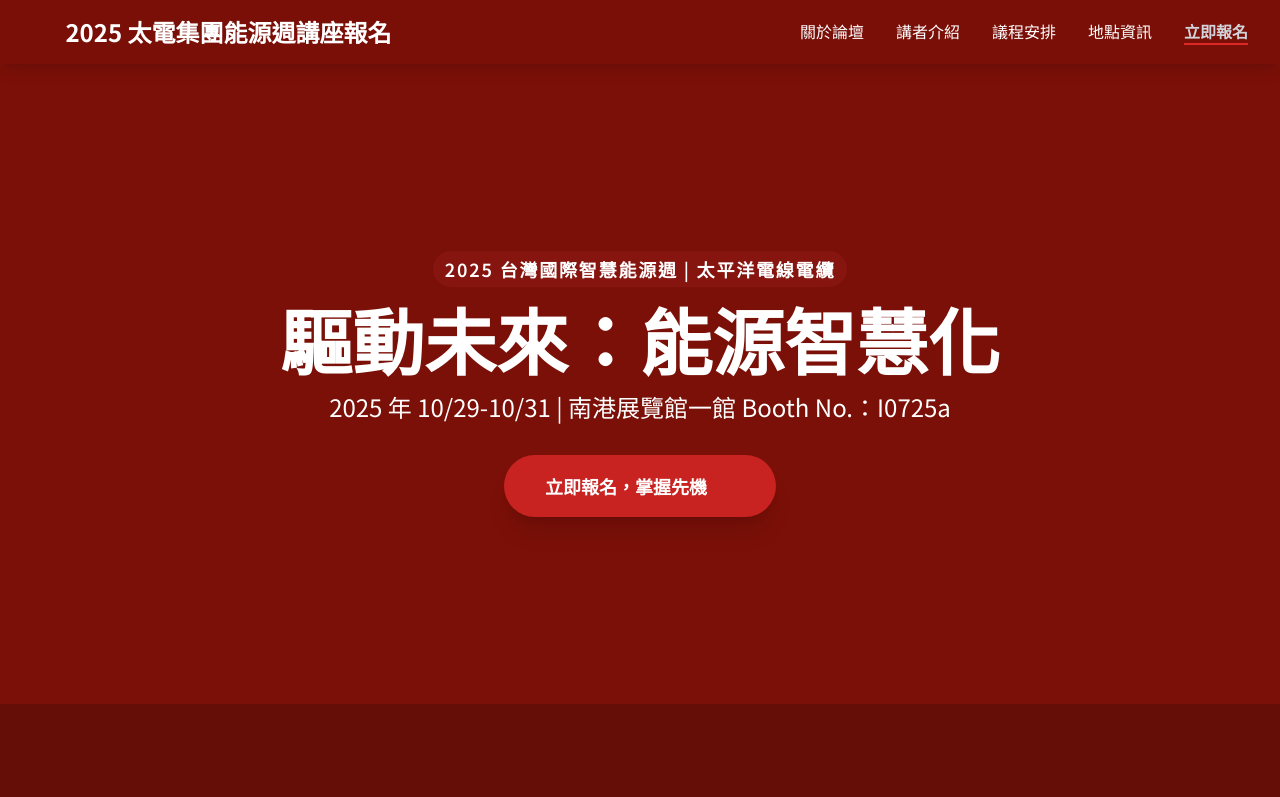
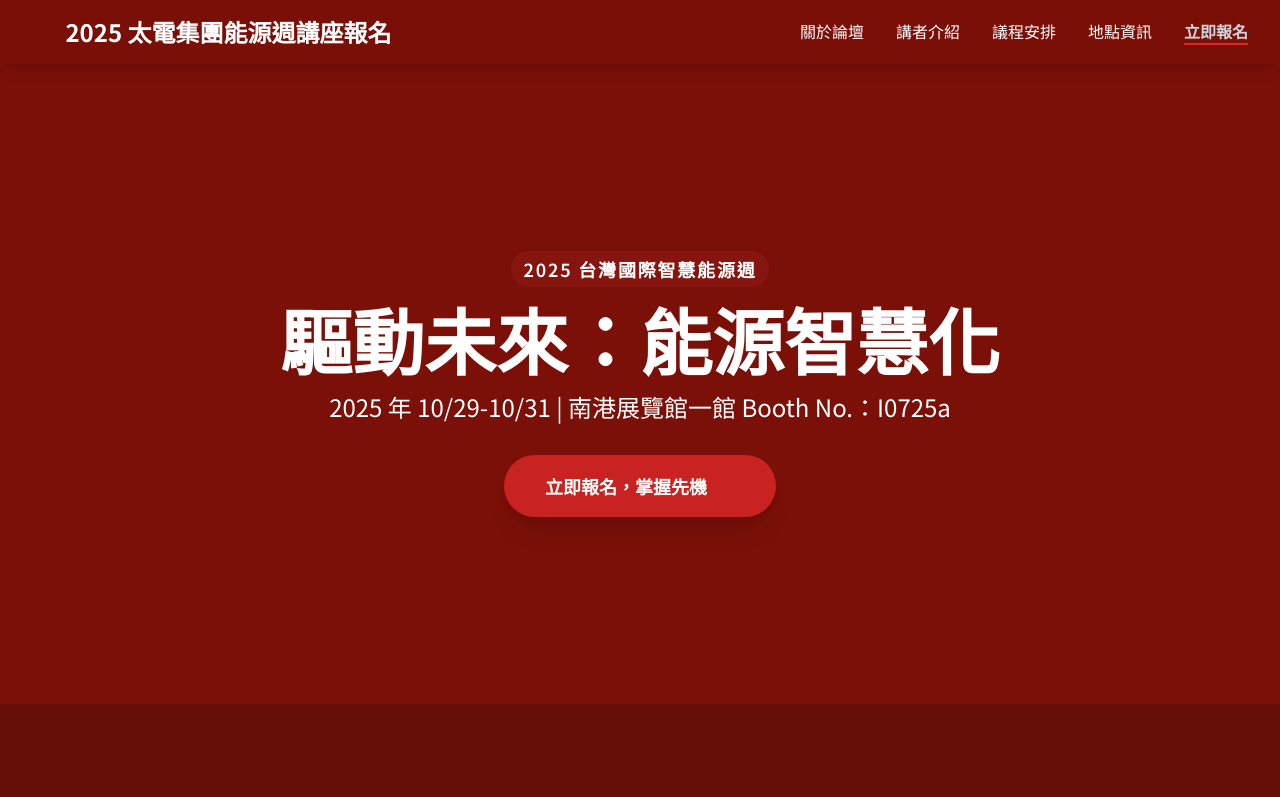
Before and after one commit to amati223-collab/PacificElectric, a plain HTML site: page index.html in a window 1280 px wide. Shown: the top 797 px of the page. Drawn offline with nearby package versions, Linux system fonts and the light colour scheme; some icons are missing.

Commit message:
Update index.html

```diff
--- a/index.html
+++ b/index.html
@@ -116,7 +116,7 @@
     <section class="relative h-[80vh] flex items-center justify-center text-center overflow-hidden bg-[#7B1008]">
 
         <div class="relative z-10 p-6 max-w-4xl mx-auto">
-            <span class="text-sm sm:text-lg font-semibold uppercase tracking-widest text-white bg-deep-red-900/30 px-3 py-1 rounded-full mb-4 inline-block">2025 台灣國際智慧能源週 | 太平洋電線電纜</span>
+            <span class="text-sm sm:text-lg font-semibold uppercase tracking-widest text-white bg-deep-red-900/30 px-3 py-1 rounded-full mb-4 inline-block">2025 台灣國際智慧能源週</span>
             <h1 class="text-4xl sm:text-6xl lg:text-7xl font-extrabold leading-tight mb-4 text-white">
                 驅動未來：<br class="sm:hidden">能源智慧化
             </h1>
```
